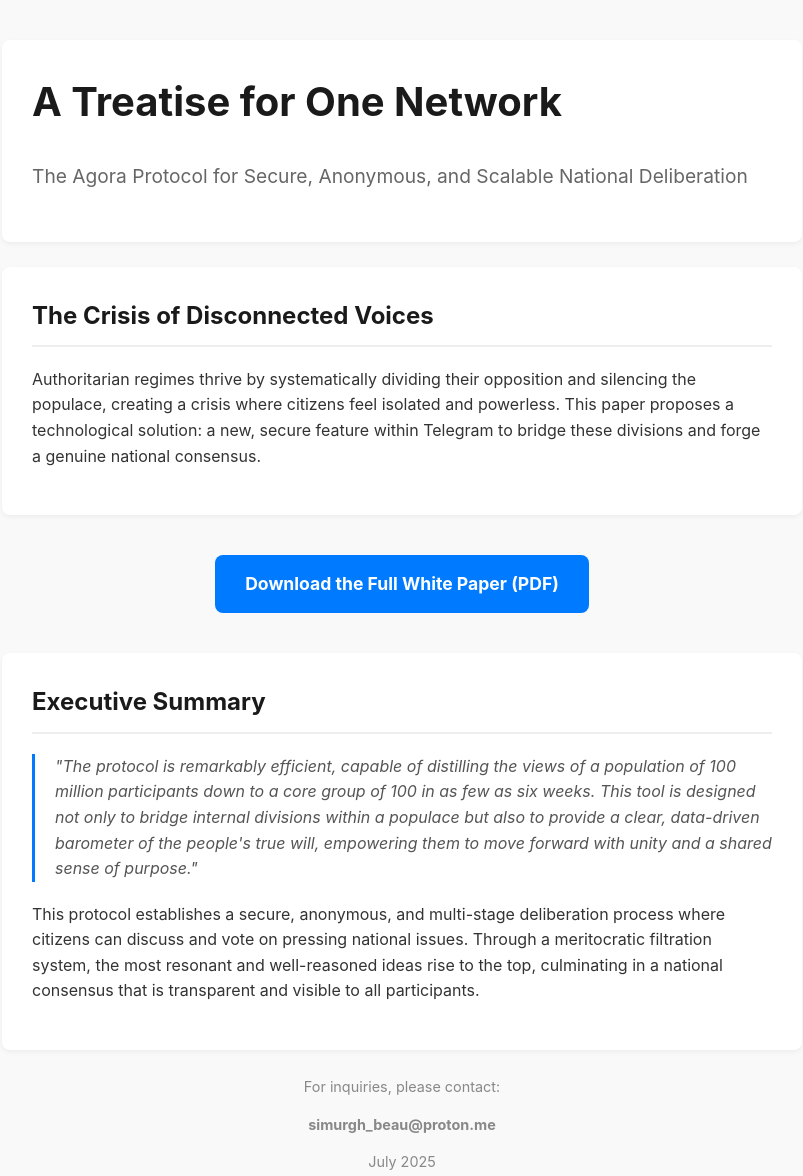
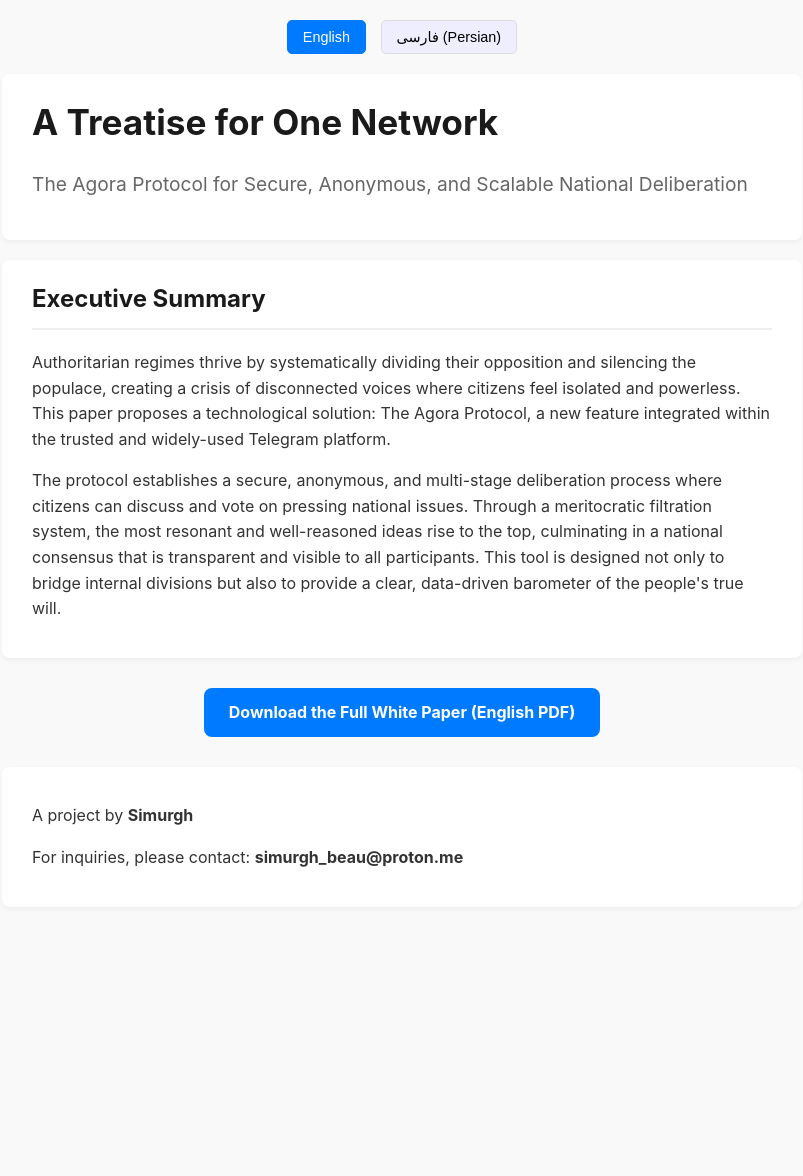
Before and after one commit to simurgh-beau/simurgh-beau.github.io, a plain HTML site: page index.html in a window 1280 px wide. Shown: the whole page, without its empty margins (238-1041 px from the left). After the commit the page ends 927 px from the top, so only its background shows below. Drawn offline with Linux system fonts and the light colour scheme.

Commit message:
Update index.html

```diff
--- a/index.html
+++ b/index.html
@@ -3,21 +3,21 @@
 <head>
     <meta charset="UTF-8">
     <meta name="viewport" content="width=device-width, initial-scale=1.0">
-    <title>A Treatise for One Network</title>
+    <title>A Treatise for One Network / رسالۀ یک شبکه</title>
     <style>
         body {
             font-family: -apple-system, BlinkMacSystemFont, "Segoe UI", Roboto, Helvetica, Arial, sans-serif;
             line-height: 1.6;
             color: #333;
             max-width: 800px;
-            margin: 40px auto;
+            margin: 20px auto;
             padding: 0 20px;
             background-color: #f9f9f9;
         }
-        header, section {
+        header, section, footer {
             background-color: #fff;
-            padding: 30px;
-            margin-bottom: 25px;
+            padding: 20px 30px;
+            margin-bottom: 20px;
             border-radius: 8px;
             box-shadow: 0 2px 5px rgba(0,0,0,0.05);
         }
@@ -28,25 +28,25 @@
             margin-top: 0;
         }
         .title h1 {
-            font-size: 2.5em;
+            font-size: 2.2em;
             border-bottom: none;
         }
         .subtitle {
             font-size: 1.2em;
             color: #666;
-            margin-top: -10px;
+            margin-top: -15px;
             margin-bottom: 20px;
         }
         .button-container {
             text-align: center;
-            margin: 40px 0;
+            margin: 30px 0;
         }
         .button {
             display: inline-block;
             background-color: #007aff;
             color: #fff;
-            padding: 15px 30px;
-            font-size: 1.1em;
+            padding: 12px 25px;
+            font-size: 1em;
             font-weight: bold;
             text-decoration: none;
             border-radius: 8px;
@@ -55,49 +55,108 @@
         .button:hover {
             background-color: #0056b3;
         }
-        footer {
+        .lang-switcher {
             text-align: center;
+            margin-bottom: 20px;
+        }
+        .lang-switcher button {
+            background-color: #eef;
+            border: 1px solid #ddd;
+            padding: 8px 15px;
+            border-radius: 5px;
+            cursor: pointer;
             font-size: 0.9em;
-            color: #888;
+            margin: 0 5px;
         }
-        blockquote {
-            font-style: italic;
-            color: #555;
-            border-left: 3px solid #007aff;
-            padding-left: 20px;
-            margin: 20px 0;
+        .lang-switcher button.active {
+            background-color: #007aff;
+            color: #fff;
+            border-color: #007aff;
         }
+        #persian-content {
+            display: none;
+            direction: rtl; /* Right-to-left for Persian */
+            font-family: "Vazirmatn", "Tahoma", sans-serif; /* Better Persian font */
+        }
+        /* Add Vazirmatn font from Google Fonts for better Persian rendering */
+        @import url('https://fonts.googleapis.com/css2?family=Vazirmatn:wght@400;700&display=swap');
     </style>
 </head>
 <body>
 
+    <div class="lang-switcher">
+        <button id="btn-en" class="active" onclick="switchLanguage('en')">English</button>
+        <button id="btn-fa" onclick="switchLanguage('fa')">فارسی (Persian)</button>
+    </div>
+
+    <div id="english-content">
         <header class="title">
             <h1>A Treatise for One Network</h1>
             <p class="subtitle">The Agora Protocol for Secure, Anonymous, and Scalable National Deliberation</p>
         </header>
 
         <section>
-        <h2>The Crisis of Disconnected Voices</h2>
-        <p>Authoritarian regimes thrive by systematically dividing their opposition and silencing the populace, creating a crisis where citizens feel isolated and powerless. This paper proposes a technological solution: a new, secure feature within Telegram to bridge these divisions and forge a genuine national consensus.</p>
+            <h2>Executive Summary</h2>
+            <p>Authoritarian regimes thrive by systematically dividing their opposition and silencing the populace, creating a crisis of disconnected voices where citizens feel isolated and powerless. This paper proposes a technological solution: The Agora Protocol, a new feature integrated within the trusted and widely-used Telegram platform.</p>
+            <p>The protocol establishes a secure, anonymous, and multi-stage deliberation process where citizens can discuss and vote on pressing national issues. Through a meritocratic filtration system, the most resonant and well-reasoned ideas rise to the top, culminating in a national consensus that is transparent and visible to all participants. This tool is designed not only to bridge internal divisions but also to provide a clear, data-driven barometer of the people's true will.</p>
         </section>
 
         <div class="button-container">
-        <a href="white paper.pdf" class="button">Download the Full White Paper (PDF)</a>
+            <a href="white paper.pdf" class="button">Download the Full White Paper (English PDF)</a>
         </div>
 
+        <footer>
+            <p>A project by <strong>Simurgh</strong></p>
+            <p>For inquiries, please contact: <strong>simurgh_beau@proton.me</strong></p>
+        </footer>
+    </div>
+
+    <div id="persian-content">
+        <header class="title">
+            <h1>رسالۀ یک شبکه</h1>
+            <p class="subtitle">پروتکل آگورا برای گفت‌وگوی ملی امن، ناشناس و مقیاس‌پذیر</p>
+        </header>
+
         <section>
-        <h2>Executive Summary</h2>
-        <blockquote>
-            "The protocol is remarkably efficient, capable of distilling the views of a population of 100 million participants down to a core group of 100 in as few as six weeks. This tool is designed not only to bridge internal divisions within a populace but also to provide a clear, data-driven barometer of the people's true will, empowering them to move forward with unity and a shared sense of purpose."
-        </blockquote>
-        <p>This protocol establishes a secure, anonymous, and multi-stage deliberation process where citizens can discuss and vote on pressing national issues. Through a meritocratic filtration system, the most resonant and well-reasoned ideas rise to the top, culminating in a national consensus that is transparent and visible to all participants.</p>
+            <h2>چکیده</h2>
+            <p>رژیم‌های خودکامه با تفرقه‌افکنی سیستماتیک میان مخالفان و ساکت کردن مردم، به بقای خود ادامه می‌دهند و بحران «صداهای گسسته» را ایجاد می‌کنند که در آن شهروندان احساس انزوا و ناتوانی می‌کنند. این مقاله یک راه حل فناورانه برای این مشکل ارائه می‌دهد: پروتکل آگورا، یک ویژگی جدید که با پلتفرم مورد اعتماد و پرکاربرد تلگرام یکپارچه شده است.</p>
+            <p>این پروتکل یک فرآیند گفت‌وگوی امن، ناشناس و چندمرحله‌ای را ایجاد می‌کند که در آن شهروندان می‌توانند در مورد مسائل مبرم ملی بحث و رأی‌گیری کنند. از طریق یک سیستم پالایش شایسته‌سالار، طنین‌اندازترین و منطقی‌ترین ایده‌ها به صدر می‌رسند و در نهایت به یک اجماع ملی می‌انجامند. این ابزار نه تنها برای پر کردن شکاف‌های داخلی، بلکه برای ارائه یک فشارسنج شفاف و داده‌محور از اراده واقعی مردم طراحی شده است.</p>
         </section>
 
+        <div class="button-container">
+            <a href="white paper_persian.pdf" class="button">دریافت نسخه کامل وایت پیپر (PDF فارسی)</a>
+        </div>
+
         <footer>
-        <p>For inquiries, please contact:</p>
-        <p><strong>simurgh_beau@proton.me</strong> </p>
-        <p>July 2025</p>
+            <p>طرحی از <strong>سیمرغ</strong></p>
+            <p>برای تماس: <strong>simurgh_beau@proton.me</strong></p>
         </footer>
+    </div>
+
+    <script>
+        function switchLanguage(lang) {
+            const englishContent = document.getElementById('english-content');
+            const persianContent = document.getElementById('persian-content');
+            const btnEn = document.getElementById('btn-en');
+            const btnFa = document.getElementById('btn-fa');
+
+            if (lang === 'en') {
+                englishContent.style.display = 'block';
+                persianContent.style.display = 'none';
+                btnEn.classList.add('active');
+                btnFa.classList.remove('active');
+                document.documentElement.lang = 'en';
+                document.documentElement.dir = 'ltr';
+            } else if (lang === 'fa') {
+                englishContent.style.display = 'none';
+                persianContent.style.display = 'block';
+                btnEn.classList.remove('active');
+                btnFa.classList.add('active');
+                document.documentElement.lang = 'fa';
+                document.documentElement.dir = 'rtl';
+            }
+        }
+    </script>
 
 </body>
 </html>
```
Lines whose indentation alone changed are shown as unchanged.
